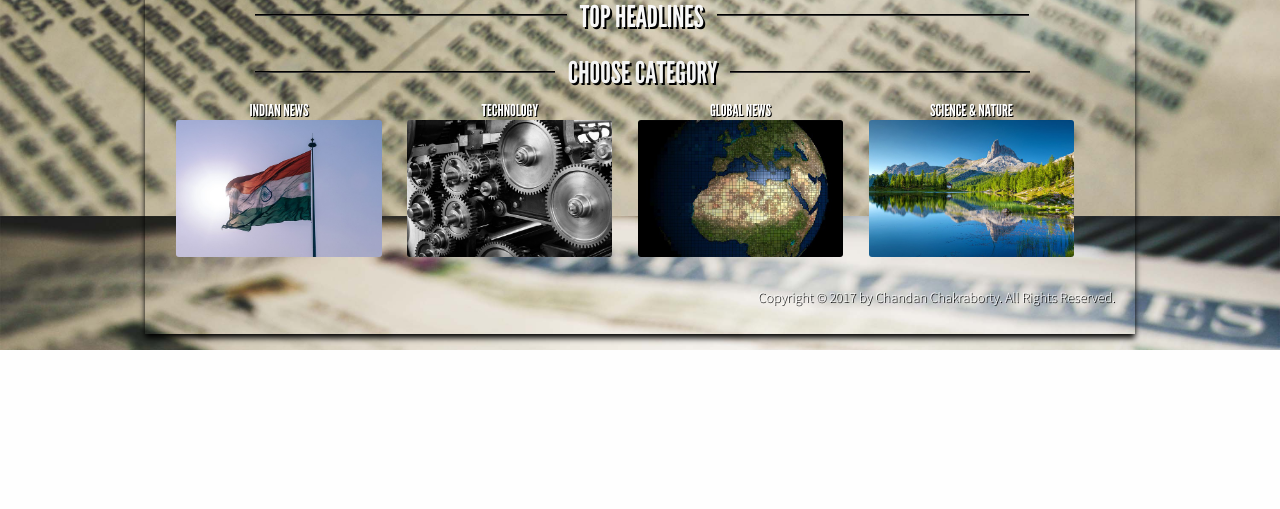
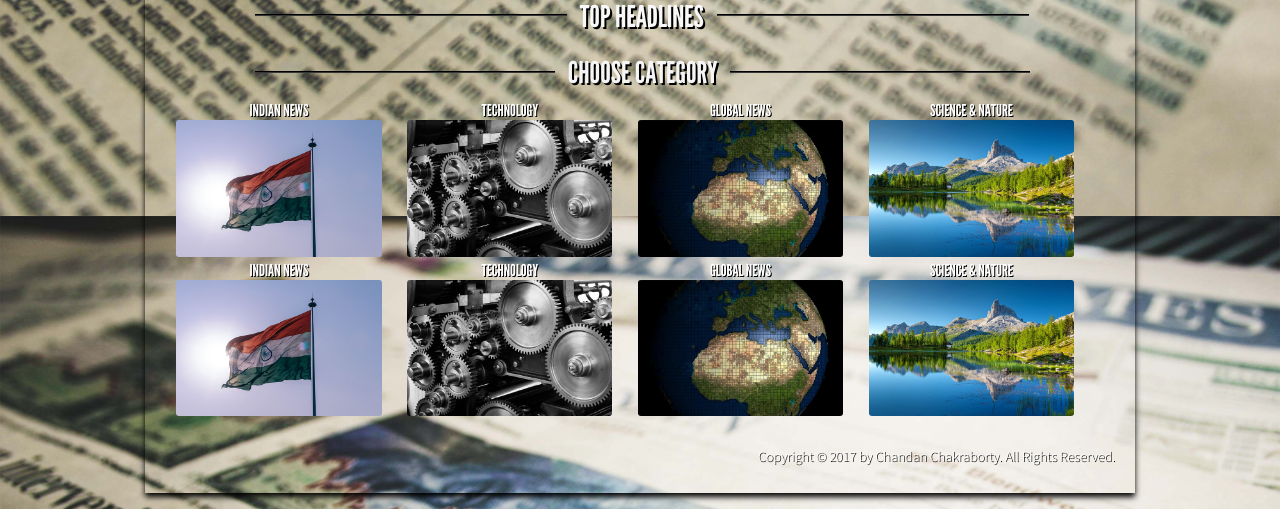
Before and after one commit to hacess/Flask-News-Api, a Flask app: template templates/index.html in a window 1280 px wide. Shown: the part 637-1146 px from the top of the page. Before the commit the page ends 987 px from the top, so only its background shows below. Run offline with Flask 2, Linux system fonts and the light colour scheme; the template is opened without the code that fills it, so the values that code supplies are empty; some libraries are stand-ins or nearby versions.

Commit message:
files added

```diff
--- a/app.py
+++ b/app.py
@@ -2,6 +2,8 @@ import requests
 import json
 from flask import Flask,render_template
 app = Flask(__name__)
+
+temp_url=('')
 
 @app.route("/indian")
 def indian():
--- a/templates/index.html
+++ b/templates/index.html
@@ -79,6 +79,24 @@
 						<a href="/nature" ><img src="/static/images/catagory-4.jpg" alt="" /></a>
 					</article>
 				</div>
+				<div id="catagory">
+					<article>
+						<h1>Indian News</h1>
+						<a href="/indian" ><img src="/static/images/catagory-1.jpg" alt="" /></a>
+					</article>
+					<article>
+						<h1>Technology</h1>
+						<a href="/tech" ><img src="/static/images/catagory-2.jpg" alt="" /></a>
+					</article>
+					<article>
+						<h1>Global News</h1>
+						<a href="/news" ><img src="/static/images/catagory-3.jpg" alt="" /></a>
+					</article>
+					<article class="lastarticle">
+						<h1>Science & Nature</h1>
+						<a href="/nature" ><img src="/static/images/catagory-4.jpg" alt="" /></a>
+					</article>
+				</div>
 			</section>
 				<div id="footer"></div>
 		</div>
```
